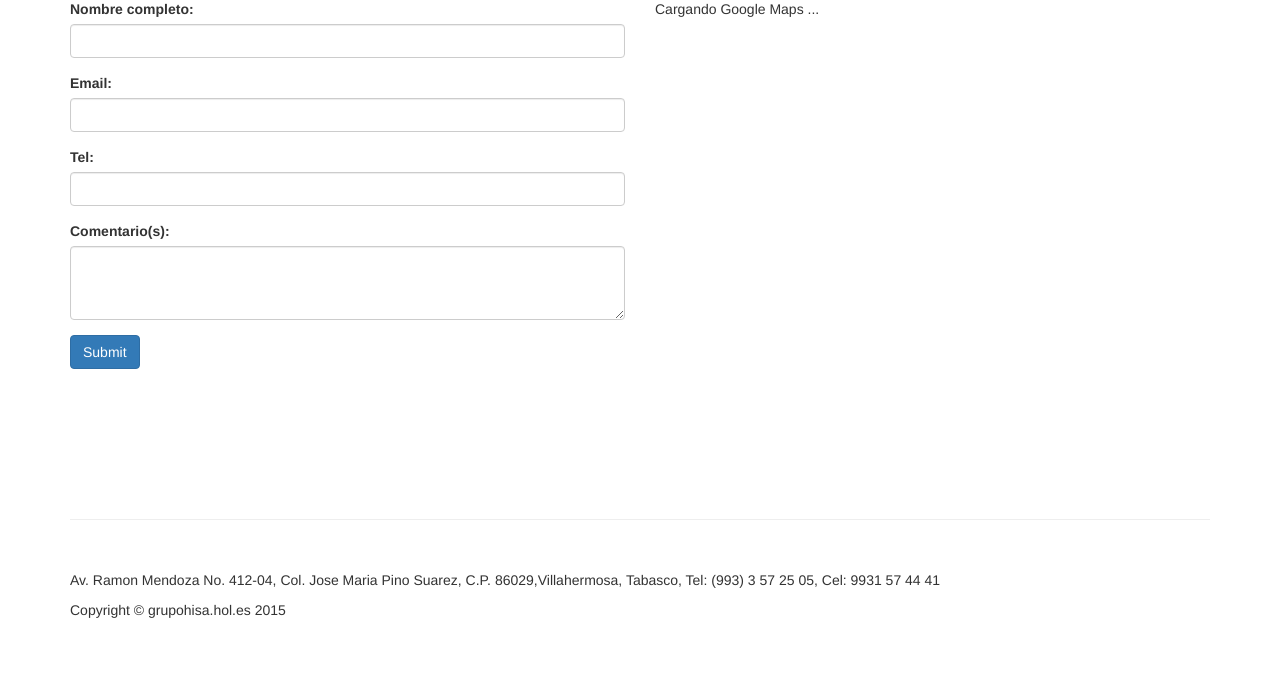
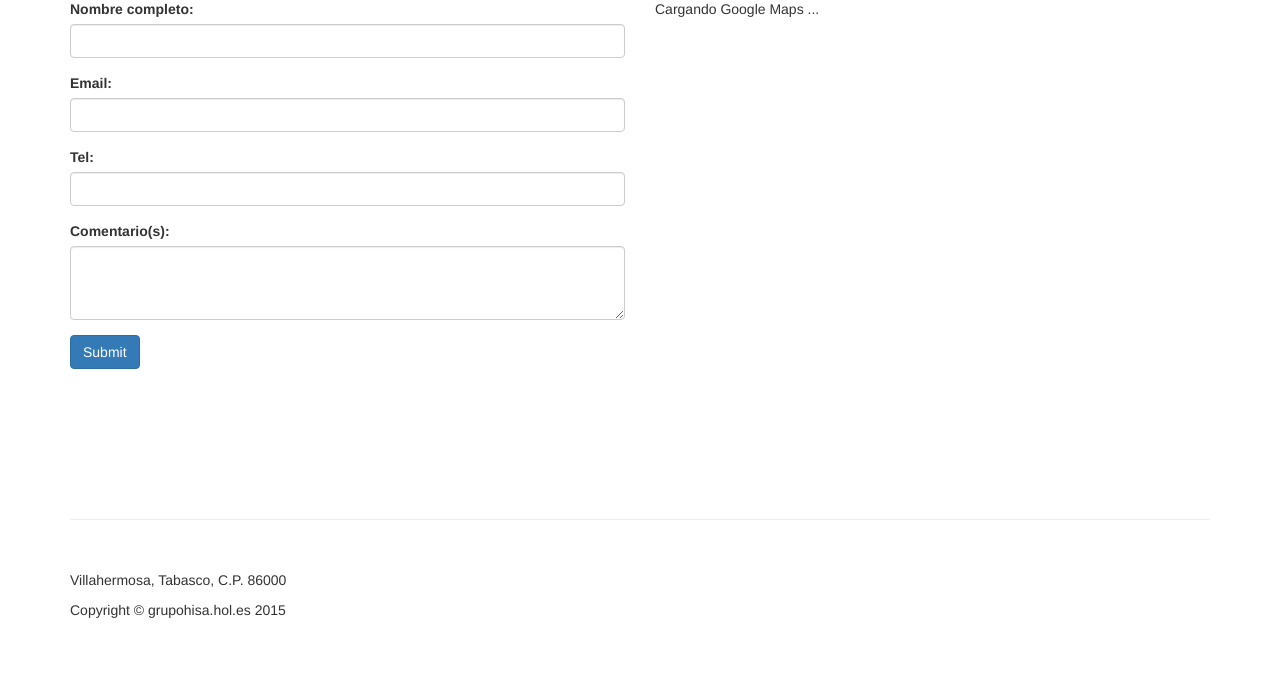
Before and after one commit to WEBXICO-MX/WebOVC, a PHP site: page /index.php in a window 1280 px wide. Shown: the part 1345-2025 px from the top of the page. Run offline with PHP 8.4, Linux system fonts and the light colour scheme; some libraries are stand-ins or nearby versions.

Commit message:
Se cambio el texto de la dirección.

```diff
--- a/php/include_footer.php
+++ b/php/include_footer.php
@@ -34,7 +34,7 @@
 <footer>
     <div class="row">
         <div class="col-md-12">
-            <p>Av. Ramon Mendoza No. 412-04, Col. Jose Maria Pino Suarez, C.P. 86029,Villahermosa, Tabasco, Tel: (993) 3 57 25 05, Cel: 9931 57 44 41</p>
+            <p>Villahermosa, Tabasco, C.P. 86000</p>
             <p>Copyright &copy; grupohisa.hol.es 2015</p>
         </div>
     </div>
```
